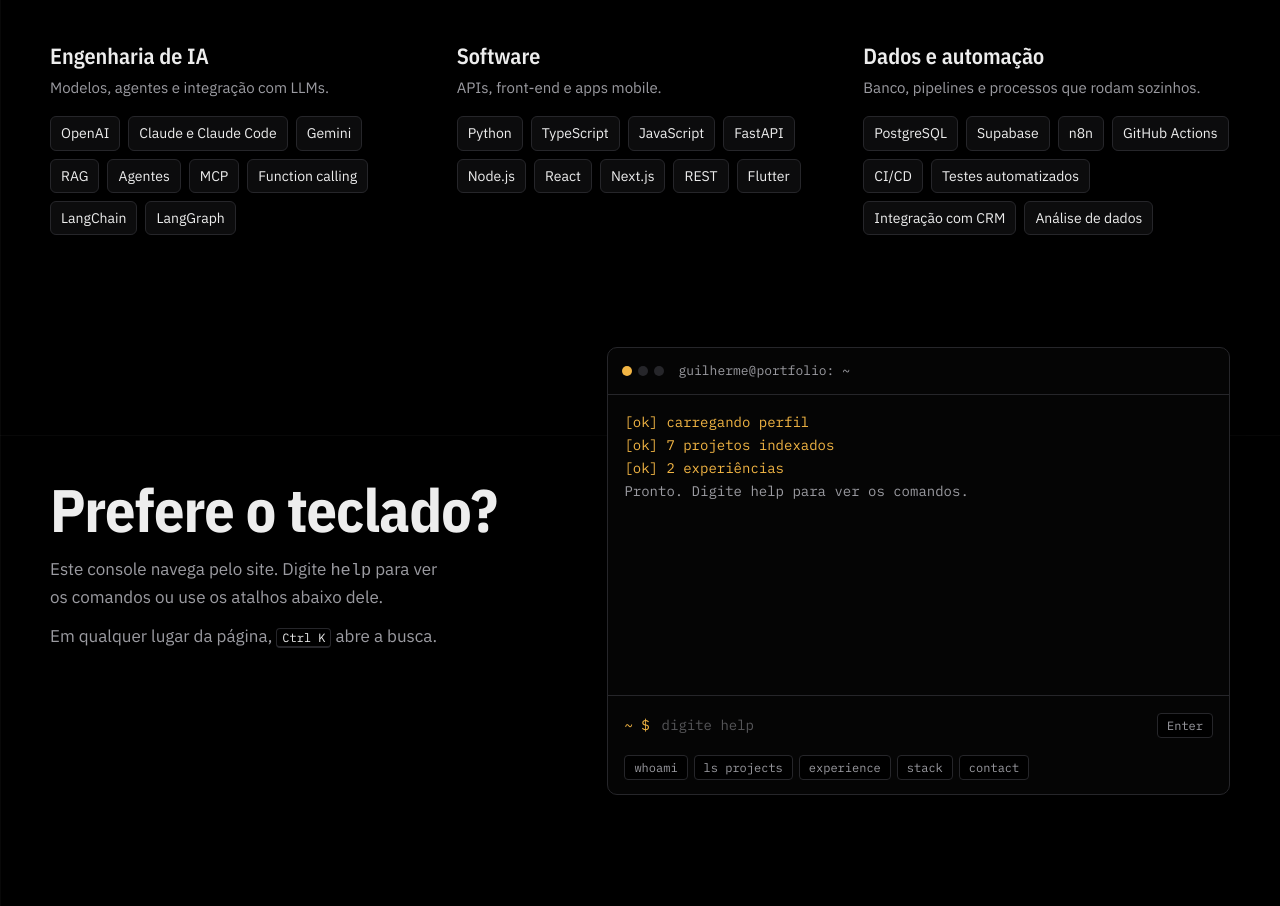
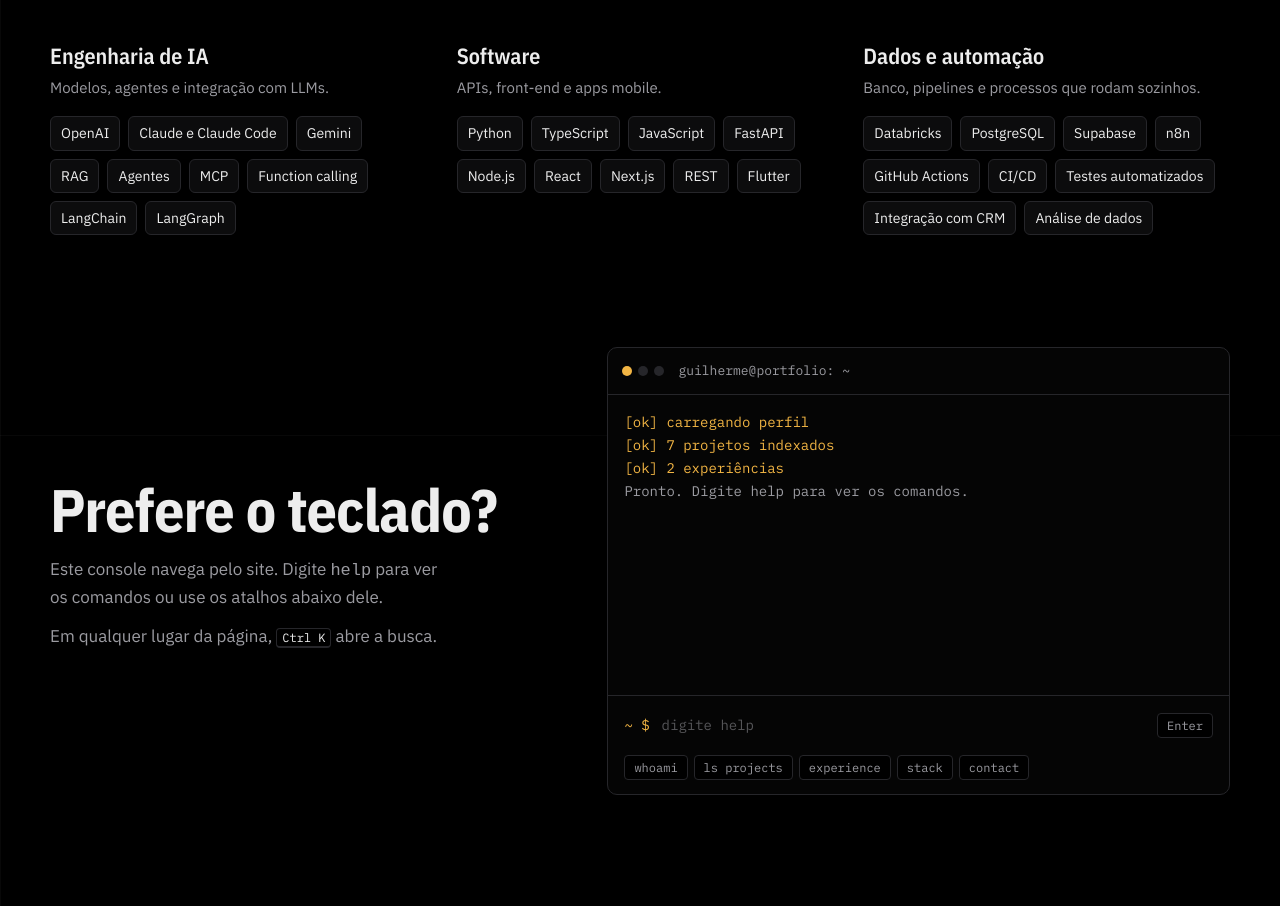
Before and after one commit to GuilhermeCalifoni-code/GuilhermeCalifoni-code, a plain HTML site: page portfolio/index.html in a window 1280 px wide. Shown: the part 3565-4471 px from the top of the page. Drawn offline with nearby package versions, Linux system fonts and the light colour scheme; no server answers.

Commit message:
docs: include Databricks in data stack

```diff
--- a/portfolio/index.html
+++ b/portfolio/index.html
@@ -426,7 +426,7 @@ dialog::backdrop{background:#000000cc;backdrop-filter:blur(3px)}
     <div class="skill">
       <h3>Dados e automação</h3>
       <p>Banco, pipelines e processos que rodam sozinhos.</p>
-      <ul class="chips"><li>PostgreSQL</li><li>Supabase</li><li>n8n</li><li>GitHub Actions</li><li>CI/CD</li><li>Testes automatizados</li><li>Integração com CRM</li><li>Análise de dados</li></ul>
+      <ul class="chips"><li>Databricks</li><li>PostgreSQL</li><li>Supabase</li><li>n8n</li><li>GitHub Actions</li><li>CI/CD</li><li>Testes automatizados</li><li>Integração com CRM</li><li>Análise de dados</li></ul>
     </div>
   </div>
 </section>
```
